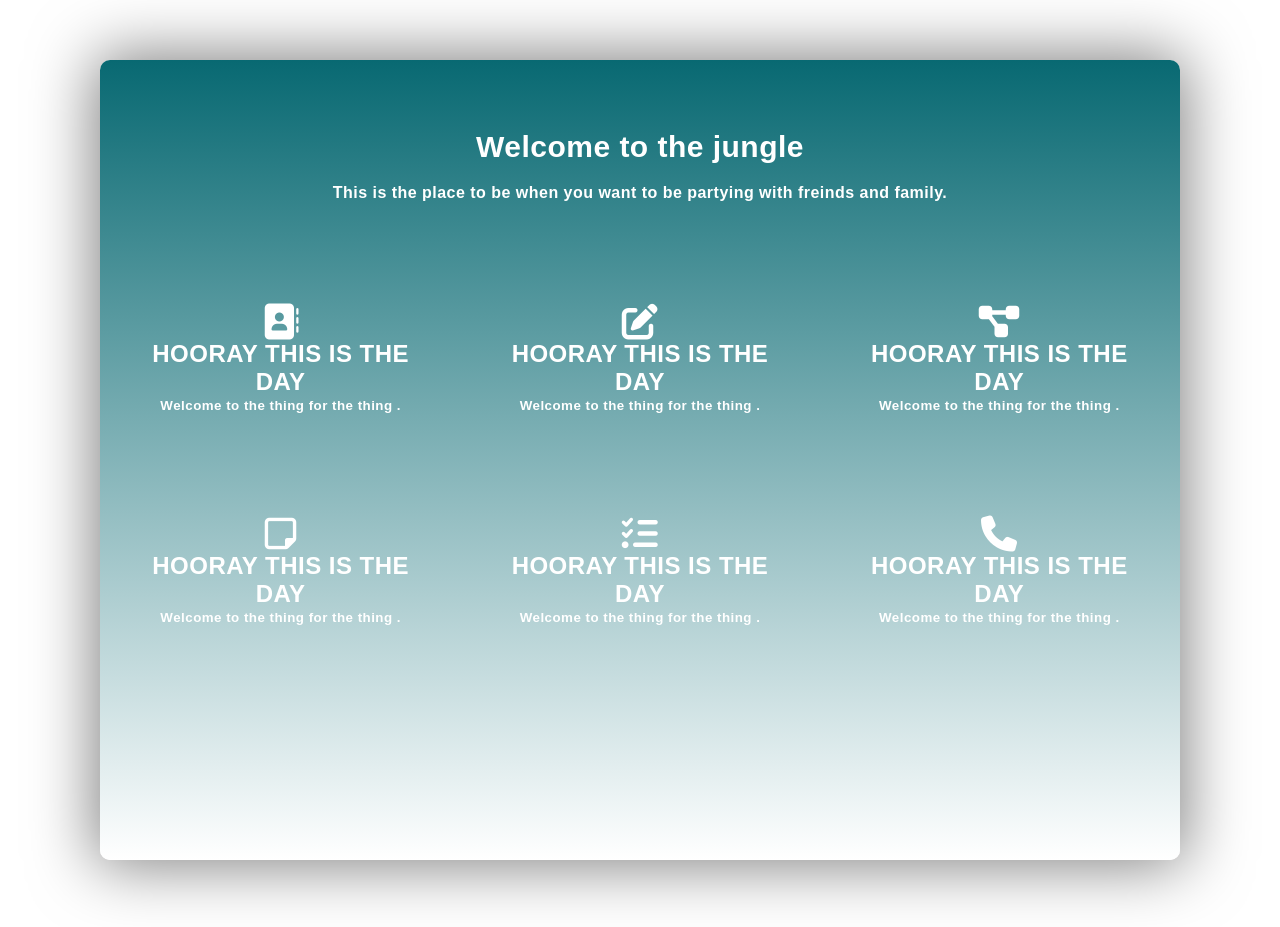
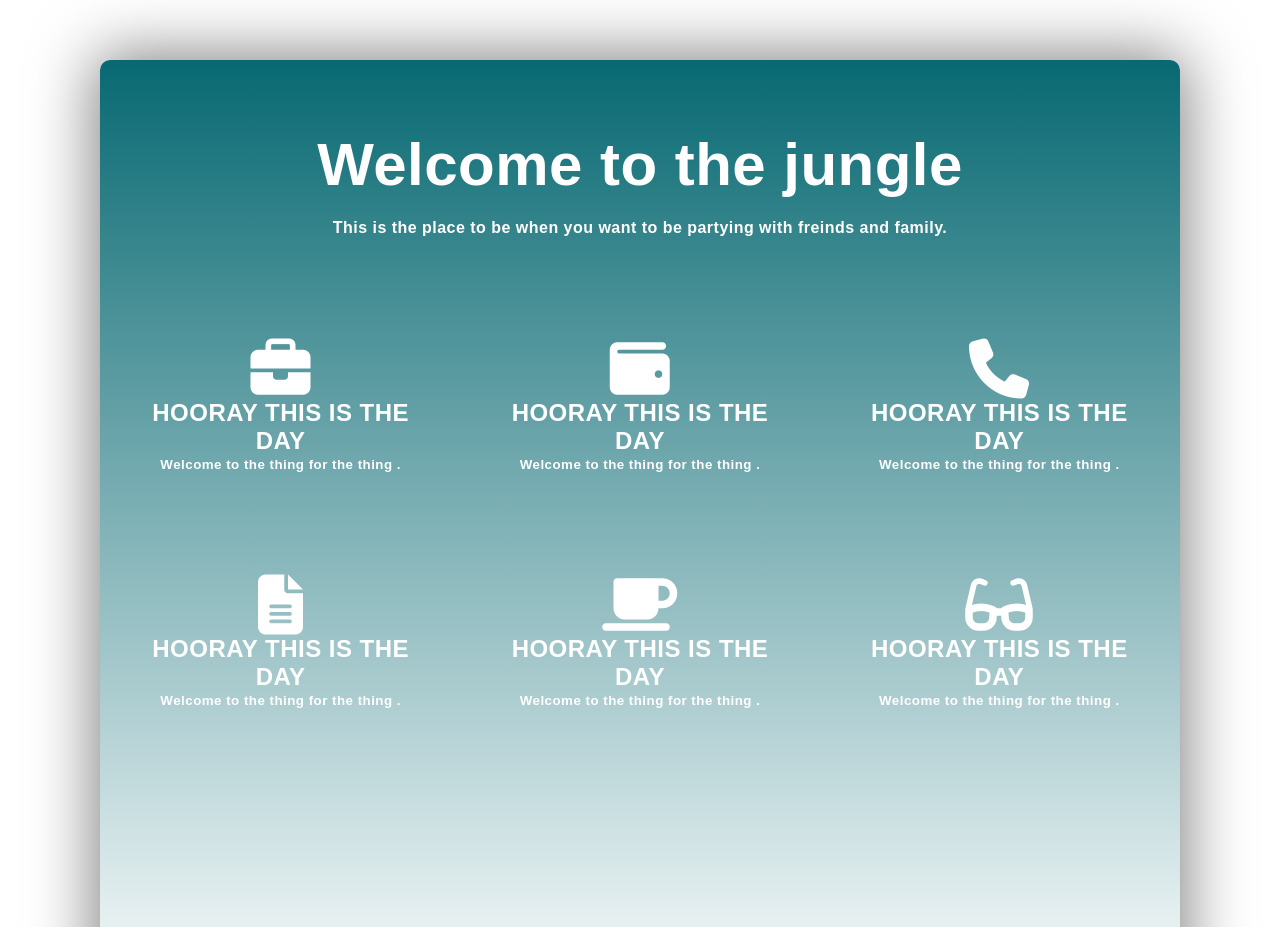
Before and after one commit to mollyremer/Creative-5, a website: page index.html in a window 1280 px wide. Shown: the part 840-1767 px from the top of the page. Drawn offline with Linux system fonts and the light colour scheme; a web font is replaced by a local one.

Commit message:
added icons

```diff
--- a/index.html
+++ b/index.html
@@ -6,8 +6,8 @@
   <meta http-equiv="X-UA-Compatible" content="IE=edge">
   <meta name="viewport" content="width=device-width, initial-scale=1.0">
   <link rel="stylesheet" href="styles.css">
-  <link rel="stylesheet" href="https://cdnjs.cloudflare.com/ajax/libs/font-awesome/4.7.0/css/font-awesome.min.css">
-  <script src='https://kit.fontawesome.com/a076d05399.js' crossorigin='anonymous'></script>
+  <!-- <link rel="stylesheet" href="https://cdnjs.cloudflare.com/ajax/libs/font-awesome/4.7.0/css/font-awesome.min.css">  -->
+  <script src="https://kit.fontawesome.com/2927513fc2.js" crossorigin="anonymous"></script>
   <title>Document</title>
 </head>
 
@@ -28,6 +28,7 @@
           <li><a href="">Services</a></li>
           <li><a href="">About</a></li>
           <li><a href="">Contact</a></li>
+
         </ul>
       </nav>
     </header>
@@ -82,34 +83,34 @@
         <table>
           <tr>
             <th><div class="sol-col">
-              <i class='fas fa-address-book' style='font-size:36px'></i>
+              <i class="fa-solid fa-briefcase"style="font-size: 60px"></i>
               <h2>HOORAY THIS IS THE DAY</h2>
               <small>Welcome to the thing for the thing .</small>
             </div></th>
             <th><div class="sol-col">
-              <i class='fas fa-edit' style='font-size:36px'></i>
+              <i class="fa-solid fa-wallet"style="font-size: 60px"></i>
               <h2>HOORAY THIS IS THE DAY</h2>
               <small>Welcome to the thing for the thing .</small>
             </div></th>
             <th><div class="sol-col">
-              <i class='fas fa-project-diagram' style='font-size:36px'></i>
+              <i class="fa-solid fa-phone"style="font-size: 60px"></i>
               <h2>HOORAY THIS IS THE DAY</h2>
               <small>Welcome to the thing for the thing .</small>
             </div></th>
           </tr>
           <tr>
             <td><div class="sol-col">
-              <i class='far fa-sticky-note' style='font-size:36px'></i>
+              <i class="fa-solid fa-file-lines"style="font-size: 60px"></i>
               <h2>HOORAY THIS IS THE DAY</h2>
               <small>Welcome to the thing for the thing .</small>
             </div></td>
             <td><div class="sol-col">
-              <i class='fas fa-tasks' style='font-size:36px'></i>
+              <i class="fa-solid fa-mug-saucer"style="font-size: 60px"></i>
               <h2>HOORAY THIS IS THE DAY</h2>
               <small>Welcome to the thing for the thing .</small>
             </div></td>
             <td><div class="sol-col">
-              <i class='fas fa-phone' style='font-size:36px'></i>
+              <i class="fa-solid fa-glasses" style="font-size: 60px"></i>
               <h2>HOORAY THIS IS THE DAY</h2>
               <small>Welcome to the thing for the thing .</small>
             </div></td>
--- /dev/null
+++ b/package.json
@@ -0,0 +1,5 @@
+{
+  "dependencies": {
+    "mdb-ui-kit": "^4.1.0"
+  }
+}
--- a/styles.css
+++ b/styles.css
@@ -179,7 +179,7 @@ main {
   background-image: linear-gradient(#086972, white);
   color: white;
   border-radius: 10px;
-  height: 100vh;
+  height: 120vh;
   -webkit-box-shadow: 0px 0px 64px 5px rgba(0,0,0,0.5);
   box-shadow: 0px 0px 64px 5px rgba(0,0,0,0.5);
 }
@@ -204,7 +204,7 @@ main {
 }
 .sol-banner h1
 {
-  font-size: 30px;
+  font-size: 60px;
   margin: 20px;
 }
 
```
Also changed, not shown: 1 other file.
